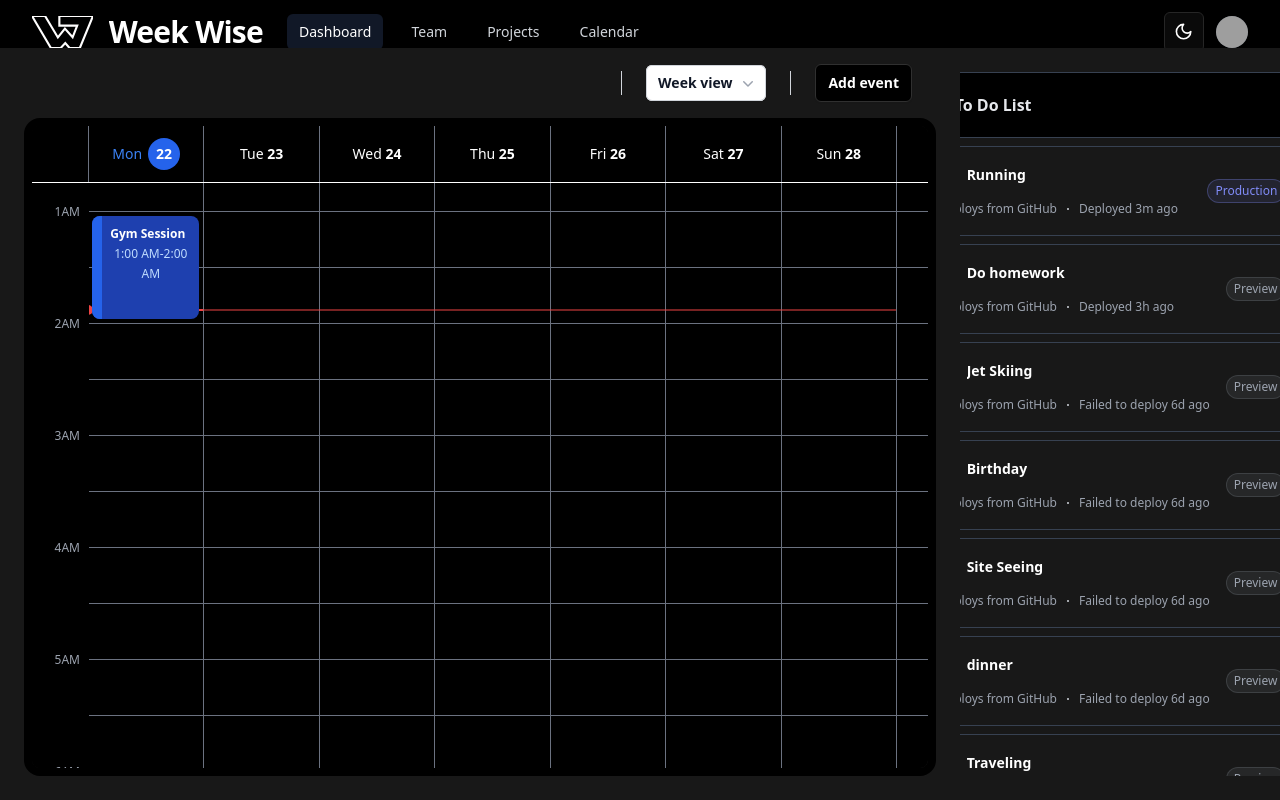
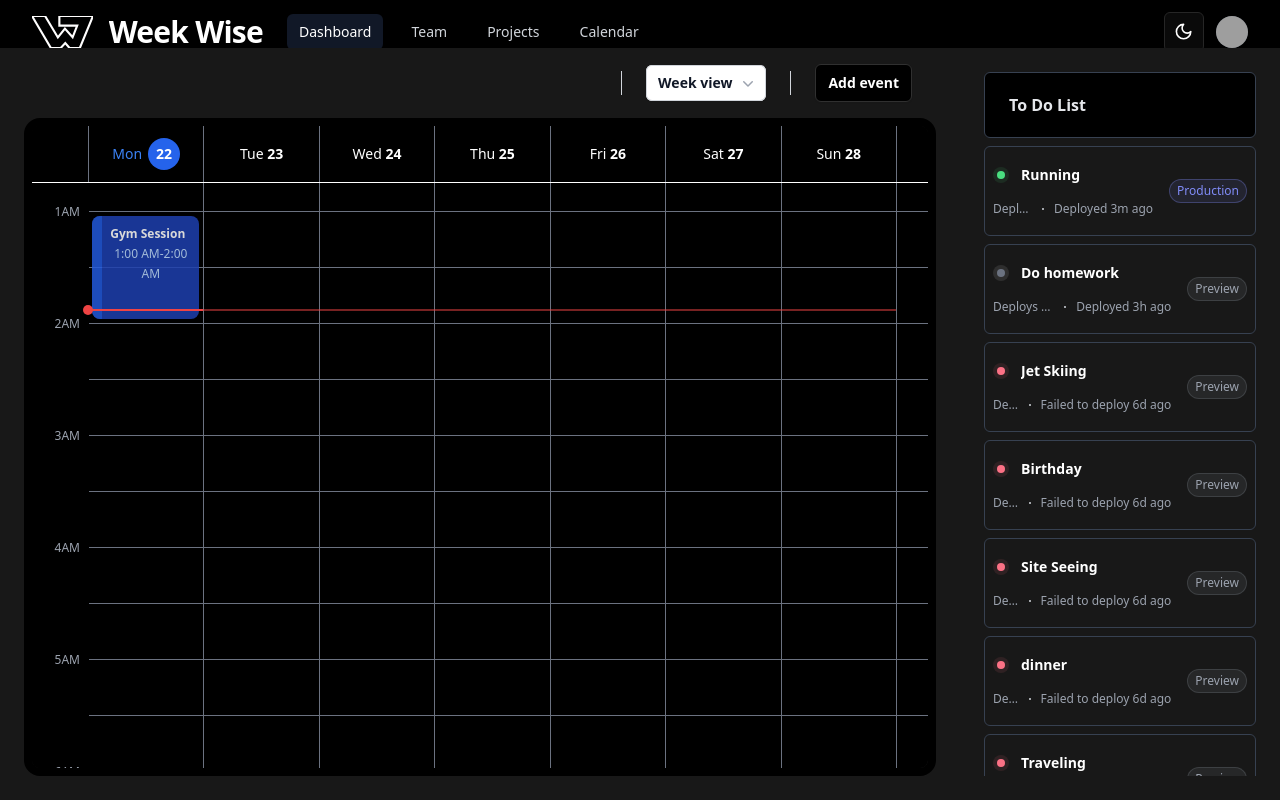
Before and after one commit to NlsnBoa/WeekWise, a React (Vite) app in the folder week-wise/client/: page / in a window 1280 px wide. Built offline with nearby package versions, Linux system fonts and the light colour scheme; grey boxes are pictures that could not be loaded.

Commit message:
wip - Dragging will now not trigger the popup

```diff
--- a/week-wise/client/src/components/calendar.tsx
+++ b/week-wise/client/src/components/calendar.tsx
@@ -105,15 +105,16 @@ const Calendar = ({ currentSchedule, setCurrentSchedule } : CalendarProps) => {
   const [currentDayIndex, setCurrentDayIndex] = useState<number>(getDayIndex());
   // State to track whether an item is currently being dragged
   const [isPopoverVisible, setPopoverVisible] = useState(false);
+  const [isDragging, setIsDragging] = useState(false);
   const startPos = useRef({ x: 0, y: 0 });
   const threshold = 5; // Define a threshold for distinguishing drag vs. click
 
   const handleMouseDown = (event) => {
-    if (!isPopoverVisible)
-      setPopoverVisible(false); // Close the popover
+
 
     // Capture the starting position of the mouse
     startPos.current = { x: event.clientX, y: event.clientY };
+    setIsDragging(false); // Reset dragging state
   };
 
   const handleMouseUp = (event) => {
@@ -123,8 +124,10 @@ const Calendar = ({ currentSchedule, setCurrentSchedule } : CalendarProps) => {
       Math.pow(event.clientY - startPos.current.y, 2)
     );
 
+
+
     // Check if the movement is within the threshold
-    if (distance < threshold)  {
+    if (distance < threshold) {
       setPopoverVisible((prev) => !prev); // Toggle popover visibility
     }
   };
@@ -152,6 +155,7 @@ const Calendar = ({ currentSchedule, setCurrentSchedule } : CalendarProps) => {
   }, [])
 
   const handleDrag = useCallback((e, data, block: TimeBlock, index: number) => {
+    setIsDragging(true); // Set dragging state when drag is detected
 
     console.log('data', data)
     // Calculate the relative y difference from the starting point
@@ -203,6 +207,7 @@ const Calendar = ({ currentSchedule, setCurrentSchedule } : CalendarProps) => {
   const handleStop = useCallback((event) => {
     handleMouseUp(event);
     positionRef.current.y = 0; // Reset position reference
+    setIsDragging(false); // Reset dragging state
   }, []);
 
 
@@ -493,7 +498,7 @@ const Calendar = ({ currentSchedule, setCurrentSchedule } : CalendarProps) => {
                 >
                 </div>
 
-                <div className={`relative mt-px flex col-start-${currentDayIndex} w-full  border-t-2 border-red-500`}
+                <div className={`relative mt-px flex col-start-${currentDayIndex} w-full z-50 border-t-2 border-red-500`}
                   style={{ top: `${((1.75/(15 * 60)) * currentTime )}rem` }}
                   // style ={{top: "1.75rem"}}
                 >
@@ -547,12 +552,13 @@ const Calendar = ({ currentSchedule, setCurrentSchedule } : CalendarProps) => {
                       onStop={(e) => handleStop(e)}
                     >
                       <li key={`${block.task}-${index}-${day}`} className={`relative mt-px flex sm:col-start-${day}`} style={{ gridRow: `${startRow} / span ${duration}` }}>
-                          <Popover>
+                          <Popover >
                             {/* Conditionally render PopoverTrigger based on dragging state */}
-                            <PopoverTrigger  className='flex flex-row group absolute inset-1 justify-start items-start overflow-y-auto rounded-lg  bg-blue-800  text-xs leading-5 hover:bg-blue-900'>
+                            {!isDragging ? ( // Only show the popover trigger if not dragging
+                              <PopoverTrigger className='flex flex-row group absolute inset-1 justify-start items-start overflow-y-auto rounded-lg  bg-blue-800 opacity-85   text-xs leading-5 hover:bg-blue-900'>
 
                                 {/* <div className='flex flex-row group absolute inset-1 justify-start items-start overflow-y-auto rounded-lg  bg-blue-800  text-xs leading-5 hover:bg-blue-900'> */}
-                                <div className='h-full bg-blue-600 w-3'></div>
+                                  <div className='h-full bg-blue-600 w-3 opacity-75 '></div>
                                   <a
                                     href="#"
                                     className="flex flex-col p-2 justify-start items-start"
@@ -576,9 +582,38 @@ const Calendar = ({ currentSchedule, setCurrentSchedule } : CalendarProps) => {
                                   </a>
                                 {/* </div> */}
                               </PopoverTrigger>
-                            {/* Conditionally render PopoverContent based on dragging state */
-                              (isPopoverVisible) && (
-                                <PopoverContent className='h-48'  >
+                            ) :
+                              (
+                                <div className='flex flex-row group absolute inset-1 justify-start items-start overflow-y-auto rounded-lg  bg-red-800 opacity-85   text-xs leading-5 hover:bg-blue-900'>
+                                <div className='h-full bg-blue-600 w-3 opacity-75 '></div>
+                                  <a
+                                    href="#"
+                                    className="flex flex-col p-2 justify-start items-start"
+                                    draggable={false}
+                                  >
+                                    <p className="font-semibold text-white ">{block.task}</p>
+                                    <p className="text-blue-200 group-hover:text-blue-100 ">
+                                      { (block.updatedStart !== block.start || block.updatedEnd !== block.end) ?
+                                        (<>
+                                          <time dateTime={block.updatedStart}>{new Date(block.updatedStart).toLocaleTimeString([], { hour: 'numeric', minute: '2-digit' })}</time>
+                                          <span>-</span>
+                                          <time dateTime={block.updatedEnd}>{new Date(block.updatedEnd).toLocaleTimeString([], { hour: 'numeric', minute: '2-digit' })}</time>
+                                        </> ) :
+                                        (<>
+                                          <time dateTime={block.start}>{new Date(block.start).toLocaleTimeString([], { hour: 'numeric', minute: '2-digit' })}</time>
+                                          <span>-</span>
+                                          <time dateTime={block.end}>{new Date(block.end).toLocaleTimeString([], { hour: 'numeric', minute: '2-digit' })}</time>
+                                        </> )
+                                      }
+                                    </p>
+                                  </a>
+                                </div>
+                              )
+                            }
+
+                            {/* { isPopoverVisible &&
+                              ( */}
+                                <PopoverContent  hideWhenDetached={true} side="right" className='h-48' collisionBoundary={container.current} collisionPadding={5} >
                                   <ResizablePanelGroup direction="vertical">
                                     <ResizablePanel defaultSize={75} maxSize={75} minSize={75}>
                                       <ResizablePanelGroup direction="horizontal">
@@ -638,8 +673,7 @@ const Calendar = ({ currentSchedule, setCurrentSchedule } : CalendarProps) => {
                                   </ResizablePanelGroup>
 
                                 </PopoverContent>
-                              )
-                            }
+                           {/* )} */}
                           </Popover>
                       </li>
                     </Draggable>
--- a/week-wise/client/src/components/homepage.tsx
+++ b/week-wise/client/src/components/homepage.tsx
@@ -31,52 +31,52 @@ const initialSchedule: Schedule = {
   blocks: [
     {
       task: "Morning Meeting",
-      start: "2024-10-05T02:00:00-12:45",
-      updatedStart: "2024-10-05T03:00:00-12:45",
-      end: "2024-10-05T03:00:00-12:45",
-      updatedEnd: "2024-10-05T03:00:00-12:45"
+      start: "2024-10-12T02:00:00-12:45",
+      updatedStart: "2024-10-12T03:00:00-12:45",
+      end: "2024-10-12T03:00:00-12:45",
+      updatedEnd: "2024-10-12T03:00:00-12:45"
     },
     {
       task: "Project Discussion",
-      start: "2024-10-06T04:00:00-13:00",
-      end: "2024-10-06T05:00:00-13:00",
-      updatedStart: "2024-10-06T04:00:00-13:00",
-      updatedEnd: "2024-10-06T05:00:00-13:00"
+      start: "2024-10-13T04:00:00-13:00",
+      end: "2024-10-13T05:00:00-13:00",
+      updatedStart: "2024-10-13T04:00:00-13:00",
+      updatedEnd: "2024-10-13T05:00:00-13:00"
     },
     {
       task: "Code Review",
-      start: "2024-10-07T07:00:00-07:00",
-      end: "2024-10-07T08:00:00-07:00",
-      updatedStart: "2024-10-07T07:00:00-07:00",
-      updatedEnd: "2024-10-07T08:00:00-07:00"
+      start: "2024-10-14T07:00:00-07:00",
+      end: "2024-10-14T08:00:00-07:00",
+      updatedStart: "2024-10-14T07:00:00-07:00",
+      updatedEnd: "2024-10-14T08:00:00-07:00"
     },
     {
       task: "Team Sync",
-      start: "2024-10-08T09:00:00-07:00",
-      end: "2024-10-08T10:00:00-07:00",
-      updatedStart: "2024-10-08T09:00:00-07:00",
-      updatedEnd: "2024-10-08T10:00:00-07:00"
+      start: "2024-10-15T09:00:00-07:00",
+      end: "2024-10-15T10:00:00-07:00",
+      updatedStart: "2024-10-15T09:00:00-07:00",
+      updatedEnd: "2024-10-15T10:00:00-07:00"
     },
     {
       task: "Weekly Planning",
-      start: "2024-10-09T03:00:00-12:00",
-      end: "2024-10-09T04:00:00-12:00",
-      updatedStart: "2024-10-09T03:00:00-12:00",
-      updatedEnd: "2024-10-09T04:00:00-12:00"
+      start: "2024-10-16T03:00:00-12:00",
+      end: "2024-10-16T04:00:00-12:00",
+      updatedStart: "2024-10-16T03:00:00-12:00",
+      updatedEnd: "2024-10-16T04:00:00-12:00"
     },
     {
       task: "Gym Session",
-      start: "2024-10-10T03:00:00-22:00",
-      end: "2024-10-10T04:00:00-22:00",
-      updatedStart: "2024-10-10T03:00:00-22:00",
-      updatedEnd: "2024-10-10T04:00:00-22:00"
+      start: "2024-10-17T03:00:00-22:00",
+      end: "2024-10-17T04:00:00-22:00",
+      updatedStart: "2024-10-17T03:00:00-22:00",
+      updatedEnd: "2024-10-17T04:00:00-22:00"
     },
     {
       task: "Church",
-      start: "2024-10-11T03:00:00-11:00",
-      end: "2024-10-11T04:00:00-11:00",
-      updatedStart: "2024-10-11T03:00:00-11:00",
-      updatedEnd: "2024-10-11T04:00:00-11:00"
+      start: "2024-10-18T03:00:00-11:00",
+      end: "2024-10-18T04:00:00-11:00",
+      updatedStart: "2024-10-18T03:00:00-11:00",
+      updatedEnd: "2024-10-18T04:00:00-11:00"
     },
   ]
 };
@@ -112,7 +112,7 @@ const homepage = () => {
             </ResizablePanel>
             {/* <ResizableHandle /> */}
             <ResizablePanel defaultSize={25} minSize={25} maxSize={25}>
-              <div className="flex h-full items-center justify-center p-6 scrollbar">
+              <div className="flex h-full items-center justify-center p-6 scrollbar w-full">
                 {/* <div className="min-h-screen flex items-center justify-center bg-gray-100"> */}
                   <TodoList currentSchedule={currentSchedule} setCurrentSchedule={setCurrentSchedule}/>
                   {/* <TodoList /> */}
--- a/week-wise/client/src/components/todo-list.tsx
+++ b/week-wise/client/src/components/todo-list.tsx
@@ -196,24 +196,24 @@ const TodoList = ({ currentSchedule, setCurrentSchedule } : TodoListProps ) => {
 
   return (
 
-    <div className="flex flex-col h-full">
+    <div className="flex flex-col h-full w-full">
       <div className="border border-gray-700 bg-black rounded-md px-4 py-5 sm:px-6 mb-2">
         <h3 className="text-base font-semibold leading-6 text-gray-200 ">To Do List</h3>
       </div>
 
-      <div className="h-full overflow-auto pr-4">
+      <div className="h-full overflow-auto w-full">
         {/* <ul role="list" className="divide-y divide-white/5"> */}
           <Reorder.Group
             axis="y"
             values={items}
             onReorder={setItems}
-            className="flex flex-col space-y-2"
+            className="flex flex-col space-y-2 w-full"
           >
             {items.map((deployment) => (
               <Reorder.Item
                 key={deployment.id}
                 value={deployment}
-                className="relative flex items-center space-x-4 py-4 bg-[#181818] rounded-md p-2 border border-gray-700"
+                className="relative flex w-full items-center space-x-4 py-4 bg-[#181818] rounded-md p-2 border border-gray-700"
                 // className="bg-blue-500 text-white p-4 rounded shadow-md cursor-pointer"
                 // dragListener={false}
                 // dragControls={controls}
```
Lines whose indentation alone changed are shown as unchanged.
